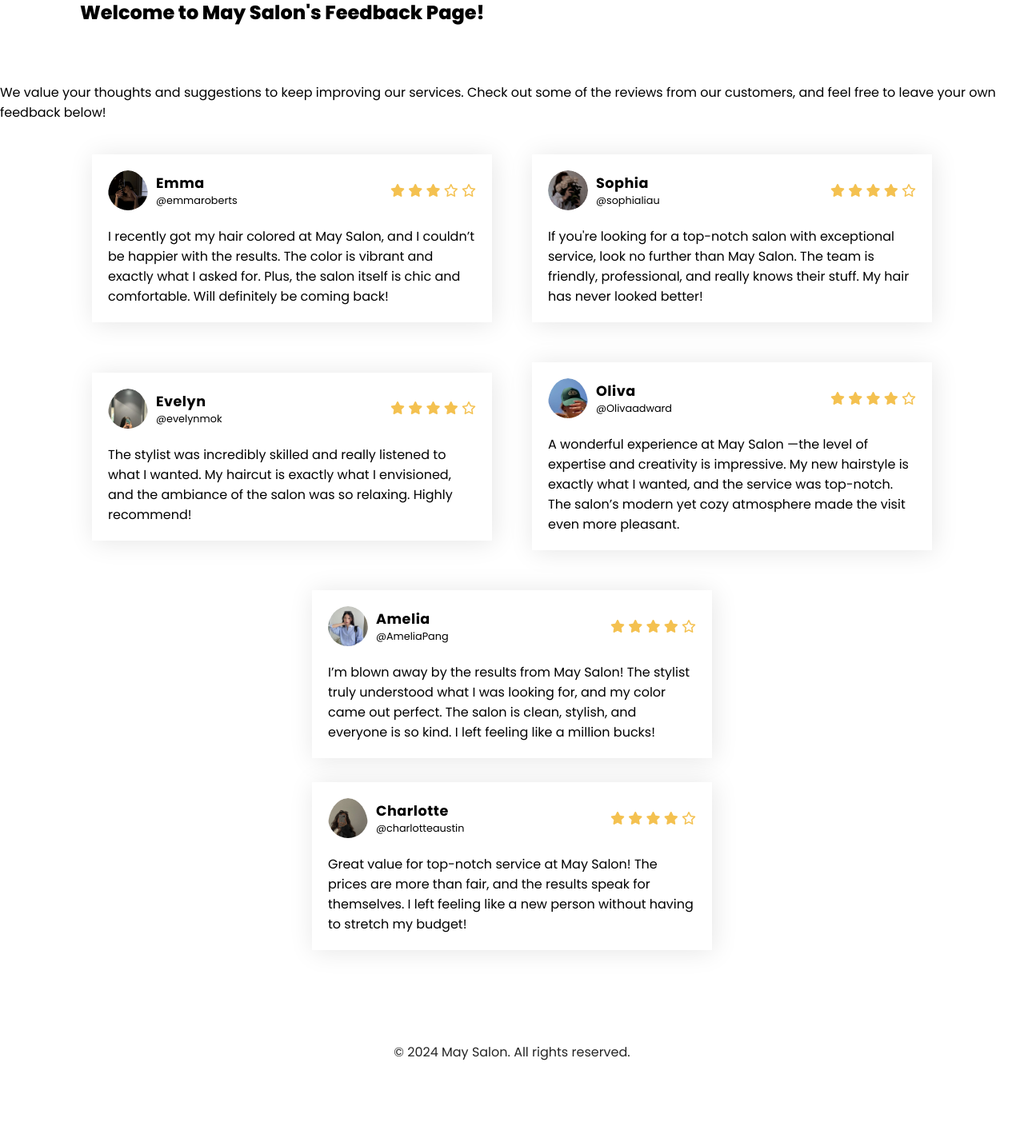
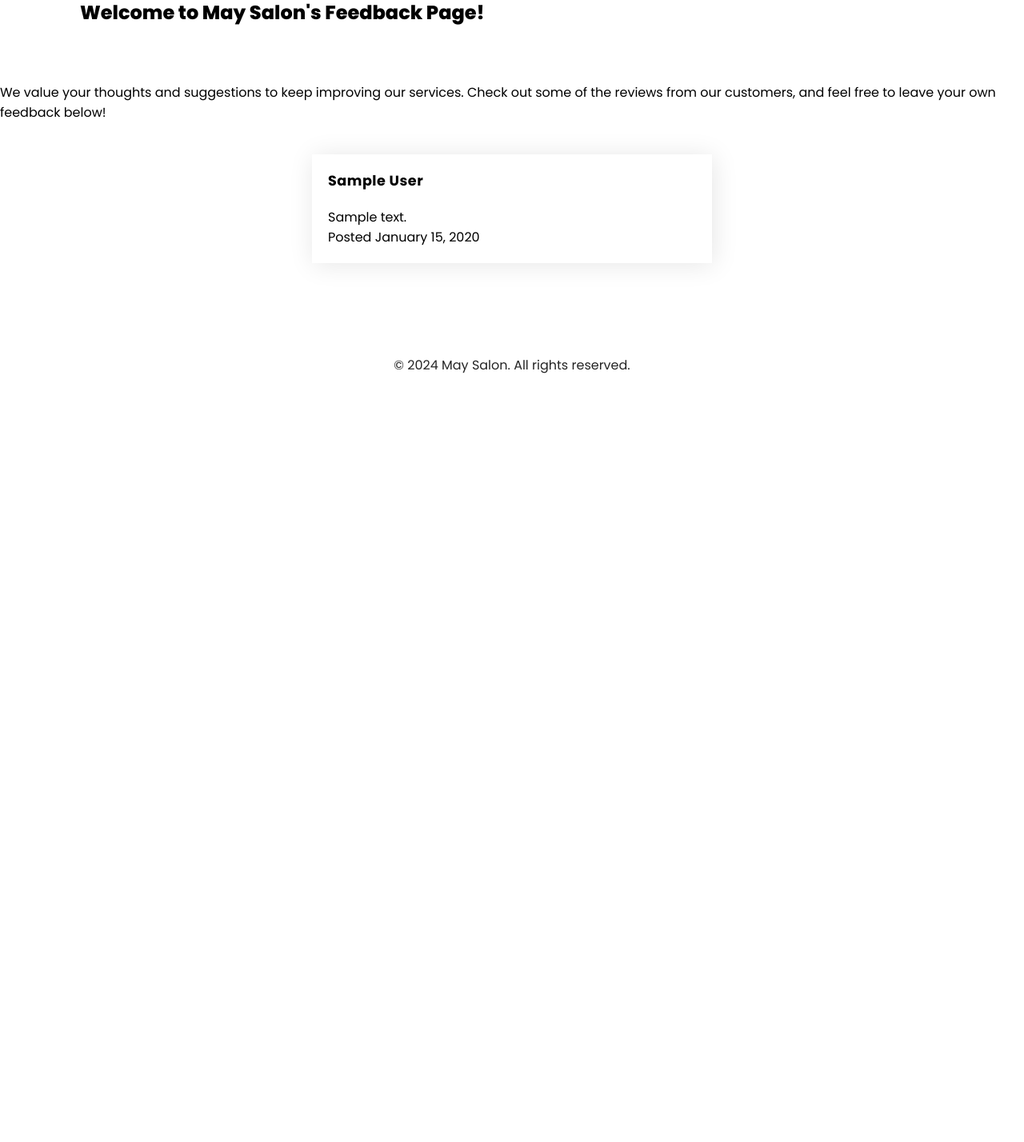
Before and after one commit to elisha0113/MaySalon, a PHP site: page /review.php in a window 1280 px wide. Shown: the part 197-1625 px from the top of the page at 80% size. After the commit the page ends 664 px from the top, so only its background shows below. Run offline with PHP 8.4, Linux system fonts and the light colour scheme; tables that the repository leaves empty or names only in its code hold one stand-in row (values such as "Sample post"); some libraries are stand-ins or nearby versions.

Commit message:
Update review.php

```diff
--- a/review.php
+++ b/review.php
@@ -3,22 +3,19 @@
 <html lang="en">
 
 <?php
-
 include 'header.php';
-
+include 'setup.php'; // This connects to your database
 ?>
 
 <head>
 
     <meta charset="utf-8">
-
     <meta name="viewport" content="width=device-width, initial-scale=1.0">
-
-<title>May Salon feedback page</title>
+    <title>May Salon Feedback Page</title>
     <link href="review.css" rel="stylesheet">
     <link rel="shortcut icon" href="images/fav-icon.png" />
     <link rel="preconnect" href="https://fonts.gstatic.com">
-<link href="https://fonts.googleapis.com/css2?family=Poppins:ital,wght@0,100;0,200;0,300;0,400;0,500;0,600;0,700;0,800;0,900;1,100;1,200;1,300;1,400;1,500;1,600;1,700;1,800;1,900&display=swap"
+    <link href="https://fonts.googleapis.com/css2?family=Poppins:ital,wght@0,100;0,200;0,300;0,400;0,500;0,600;0,700;0,800;0,900&display=swap"
         rel="stylesheet">
     <script src="https://kit.fontawesome.com/c8e4d183c2.js" crossorigin="anonymous"></script>
 
@@ -35,172 +32,58 @@ include 'header.php';
             <br>
         </div>
 
-
-
         <div class="testimonial-box-container">
 
-        <div class="testimonial-box">
-            <div class="box-top">
-                <div class="profile">
-                    <div class="profile-img">
-                        <img src="P1.jpg" />
-                    </div>
+            <?php
+            // Fetch reviews from the database
+            $query = "
+                SELECT r.Comments, r.ReviewDate, c.Name, c.CustomerID
+                FROM reviews r
+                INNER JOIN customers c ON r.CustomerID = c.CustomerID
+                ORDER BY r.ReviewDate DESC";
+            $result = mysqli_query($con, $query);
 
-                    <div class="name-user">
-                        <strong>Emma</strong>
-                        <span>@emmaroberts</span>
+            if (mysqli_num_rows($result) > 0) {
+                while ($row = mysqli_fetch_assoc($result)) {
+                    $name = $row['Name'];
+                    $comments = $row['Comments'];
+                    $reviewDate = $row['ReviewDate'];
+                    $timeDiff = '';
+
+                    // Get the time difference between the review date and the current date
+                    $currentDate = new DateTime();
+                    $reviewDateTime = new DateTime($reviewDate);
+                    $interval = $currentDate->diff($reviewDateTime);
+
+                    if ($interval->days == 0) {
+                        $timeDiff = 'today';
+                    } elseif ($interval->days == 1) {
+                        $timeDiff = 'yesterday';
+                    } elseif ($interval->days < 7) {
+                        $timeDiff = $interval->days . ' days ago';
+                    } else {
+                        $timeDiff = $reviewDateTime->format('F j, Y');
+                    }
+
+                    echo "
+                    <div class='testimonial-box'>
+                        <div class='box-top'>
+                            <div class='profile'>
+                                <div class='name-user'>
+                                    <strong>$name</strong>
                                 </div>
                             </div>
-
-                <div class="reviews">
-                    <i class="fas fa-star"></i>
-                    <i class="fas fa-star"></i>
-                    <i class="fas fa-star"></i>
-                    <i class="far fa-star"></i>
-                    <i class="far fa-star"></i><!--Empty star-->
                         </div>
+                        <div class='client-comment'>
+                            <p>$comments</p>
+                            <p class='review-date'>Posted $timeDiff</p>
                         </div>
-
-            <div class="client-comment">
-                <p>I recently got my hair colored at May Salon, and I couldn’t be happier with the results. The color is vibrant and exactly what I asked for. Plus, the salon itself is chic and comfortable. Will definitely be coming back!</p>
-            </div>
-        </div>
-
-        <div class="testimonial-box">
-            <div class="box-top">
-                <div class="profile">
-                    <div class="profile-img">
-                        <img src="P2.jpg" />
-                    </div>
-
-                    <div class="name-user">
-                        <strong>Sophia</strong>
-                        <span>@sophialiau</span>
-                    </div>
-                </div>
-
-                <div class="reviews">
-                    <i class="fas fa-star"></i>
-                    <i class="fas fa-star"></i>
-                    <i class="fas fa-star"></i>
-                    <i class="fas fa-star"></i>
-                    <i class="far fa-star"></i>
-                </div>
-            </div>
-
-            <div class="client-comment">
-                <p>If you're looking for a top-notch salon with exceptional service, look no further than May Salon. The team is friendly, professional, and really knows their stuff. My hair has never looked better!</p>
-            </div>
-        </div>
-
-        <div class="testimonial-box">
-            <div class="box-top">
-                <div class="profile">
-                    <div class="profile-img">
-                        <img src="P3.jpg" />
-                    </div>
-
-                    <div class="name-user">
-                        <strong>Evelyn</strong>
-                        <span>@evelynmok</span>
-                    </div>
-                </div>
-
-                <div class="reviews">
-                    <i class="fas fa-star"></i>
-                    <i class="fas fa-star"></i>
-                    <i class="fas fa-star"></i>
-                    <i class="fas fa-star"></i>
-                    <i class="far fa-star"></i>
-                </div>
-            </div>
-
-            <div class="client-comment">
-                <p> The stylist was incredibly skilled and really listened to what I wanted. My haircut is exactly what I envisioned, and the ambiance of the salon was so relaxing. Highly recommend!</p>
-            </div>
-        </div>
-
-        <div class="testimonial-box">
-            <div class="box-top">
-                <div class="profile">
-                    <div class="profile-img">
-                        <img src="P4.jpg" />
-                    </div>
-
-                    <div class="name-user">
-                        <strong>Oliva</strong>
-                        <span>@Olivaadward</span>
-                    </div>
-                </div>
-
-                <div class="reviews">
-                    <i class="fas fa-star"></i>
-                    <i class="fas fa-star"></i>
-                    <i class="fas fa-star"></i>
-                    <i class="fas fa-star"></i>
-                    <i class="far fa-star"></i>
-                </div>
-            </div>
-
-            <div class="client-comment">
-                <p>A wonderful experience at May Salon —the level of expertise and creativity is impressive. My new hairstyle is exactly what I wanted, and the service was top-notch. The salon’s modern yet cozy atmosphere made the visit even more pleasant.</p>
-            </div>
-        </div>
-
-        <div class="testimonial-box">
-            <div class="box-top">
-                <div class="profile">
-                    <div class="profile-img">
-                        <img src="P5.jpg" />
-                    </div>
-
-                    <div class="name-user">
-                        <strong>Amelia</strong>
-                        <span>@AmeliaPang</span>
-                    </div>
-                </div>
-
-                <div class="reviews">
-                    <i class="fas fa-star"></i>
-                    <i class="fas fa-star"></i>
-                    <i class="fas fa-star"></i>
-                    <i class="fas fa-star"></i>
-                    <i class="far fa-star"></i>
-                </div>
-            </div>
-
-            <div class="client-comment">
-                <p>I’m blown away by the results from May Salon! The stylist truly understood what I was looking for, and my color came out perfect. The salon is clean, stylish, and everyone is so kind. I left feeling like a million bucks!</p>
-            </div>
-        </div>
-
-    </div>
-
-    <div class="testimonial-box">
-            <div class="box-top">
-                <div class="profile">
-                    <div class="profile-img">
-                        <img src="P6.jpg" />
-                    </div>
-
-                    <div class="name-user">
-                        <strong>Charlotte</strong>
-                        <span>@charlotteaustin</span>
-                    </div>
-                </div>
-
-                <div class="reviews">
-                    <i class="fas fa-star"></i>
-                    <i class="fas fa-star"></i>
-                    <i class="fas fa-star"></i>
-                    <i class="fas fa-star"></i>
-                    <i class="far fa-star"></i>
-                </div>
-            </div>
-
-            <div class="client-comment">
-                <p>Great value for top-notch service at May Salon! The prices are more than fair, and the results speak for themselves. I left feeling like a new person without having to stretch my budget!</p>
-        </div>
+                    </div>";
+                }
+            } else {
+                echo "<p>No reviews found.</p>";
+            }
+            ?>
 
         </div>
 
```
Lines whose indentation alone changed are shown as unchanged.
